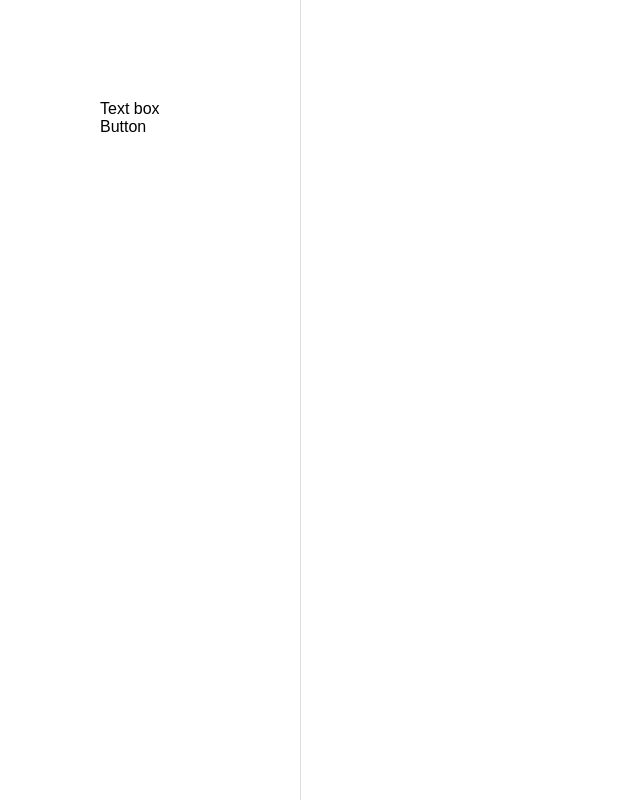
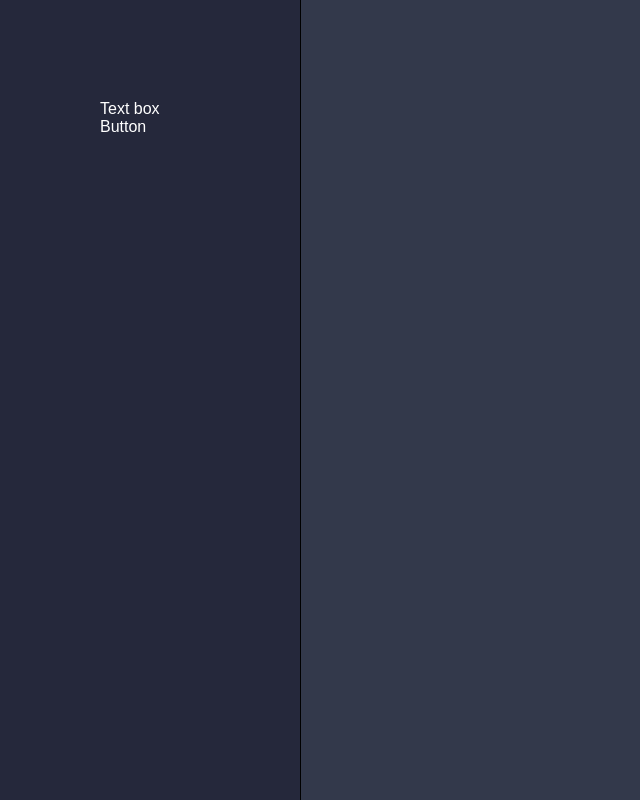
Before and after one commit to Sadrag157/form-builder, a plain HTML site: page index.html in a window 1280 px wide. Shown: the whole page, without its empty margins (0-640 px from the left). Drawn offline with Linux system fonts and the light colour scheme.

Commit message:
page color change

```diff
--- a/styles/main.css
+++ b/styles/main.css
@@ -2,6 +2,7 @@ body {
     font-family: Arial, sans-serif;
     margin: 0;
     padding: 0;
+    color:white;
 }
 
 .app {
@@ -11,13 +12,13 @@ body {
 
 .sidebar {
     width:100px;
-    background:#ffffff;
+    background:#25283b;
     padding: 100px;
-    border-right:1px solid #dddddd;
+    border-right:1px solid #000000;
 }
 
 .canvas {
     flex: 1;
     padding: 20px;
-    background: #ffffff;
+    background: #33394b;
 }
```
